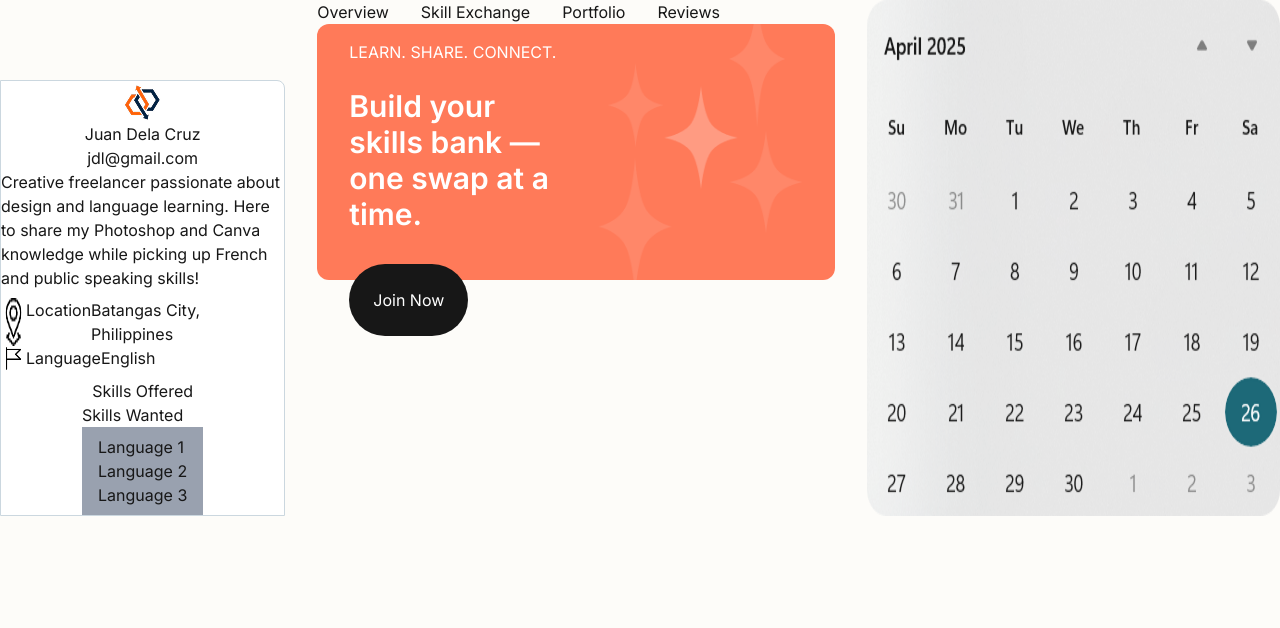
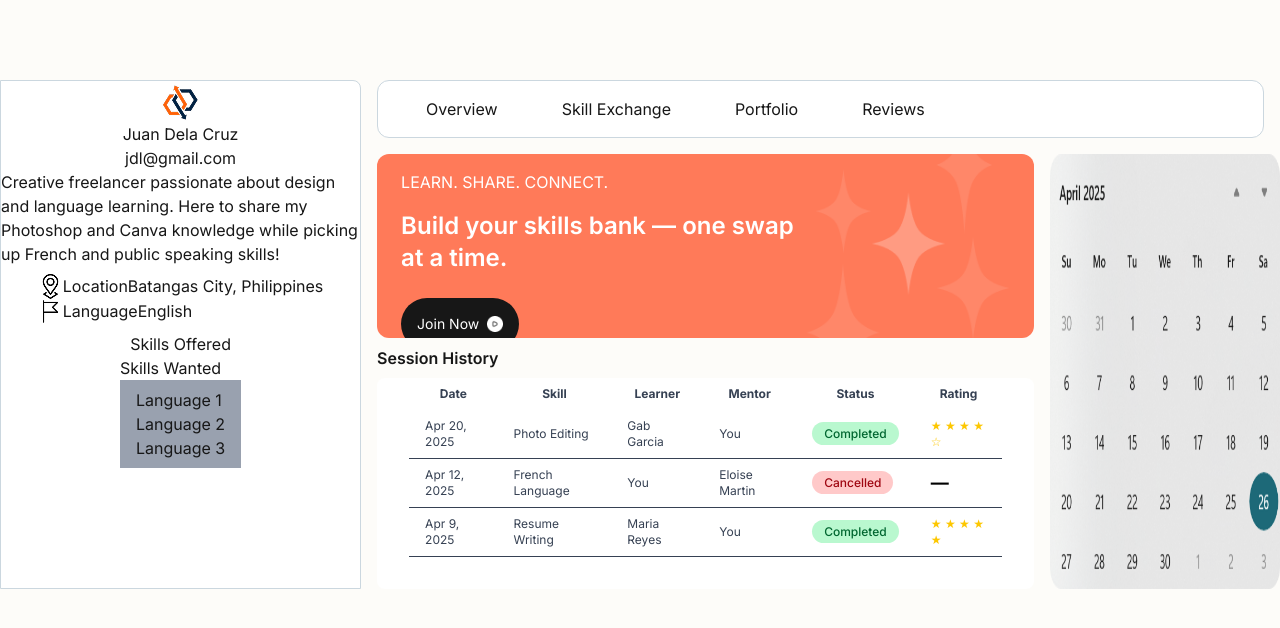
Before and after one commit to JonBabao/SWAP-Skills-Without-A-Price, a Next.js app: page /dashboard/home in a window 1280 px wide. Shown: the top 628 px of the page. Built offline with nearby package versions, Linux system fonts and the light colour scheme.

Commit message:
Update UI for Home.tsx

```diff
--- a/src/app/components/Home.tsx
+++ b/src/app/components/Home.tsx
@@ -6,11 +6,12 @@ import LocationIcon from '../../../public/images/locationIcon.png'
 import FlagIcon from '../../../public/images/flagIcon.png'
 import dashboardStars from '../../../public/images/dashboardStars.png'
 import placeholder from '../../../public/images/placeholderCalendar.png'
+import homeJoinButton from '../../../public/images/homeJoinButton.png'
 
 const Home: React.FC = () => {
     return(
         <div className="flex flex-row">
-            <section className="flex flex-col w-128 mt-20 rounded-tr-lg items-center bg-[#ffffff] border-[#CBD7DF] border-1">
+            <section className="flex flex-col w-118 mt-20 rounded-tr-lg items-center bg-[#ffffff] border-[#CBD7DF] border-1">
                 <img src={Image.src}
                     alt="Image"
                 />
@@ -45,37 +46,109 @@ const Home: React.FC = () => {
                     </div>
                 </div>
             </section>
-            <section className="flex flex-col mx-8">
-                <section>
-                    <div className="flex flex-row gap-8">
-                        <a>Overview</a>
+
+            <div className="flex flex-col">
+                <nav className="flex flex-row gap-16 bg-white p-4 border-[#CBD7DF] border-1 rounded-xl mx-4 mt-20 mb-4">
+                    <a className="ml-8">Overview</a>
                     <a>Skill Exchange</a>
                     <a>Portfolio</a>
                     <a>Reviews</a>
-                    </div>
-                </section>
-                <section>
-                    <div className="swapOrangeBg flex flex-row px-8 py-4 h-64 text-white rounded-xl">
+                </nav>
+                <div className="flex flex-row">
+                    <section className="flex flex-col mx-4">
+
+                        <div className="swapOrangeBg flex flex-row px-6 pt-4 pb-4 h-46 text-white rounded-xl overflow-hidden">
                             <div>
-                            <p className="mb-6">LEARN. SHARE. CONNECT.</p>
-                            <p className="text-white text-3xl font-semibold break-words">Build your skills bank — one swap at a time.</p>
+                                <p className="mb-4">LEARN. SHARE. CONNECT.</p>
+                                <p className="text-white text-2xl font-semibold break-words">Build your skills bank — one swap at a time.</p>
                                 <button
-                                className="mt-8 p-6 rounded-full bg-[#171717]"
+                                    className="cursor-pointer text-sm flex flex-row items-center mt-6 px-4 py-4 rounded-full bg-[#171717]"
                                 >
                                     Join Now
-
+                                    <div className="ml-2 h-4 w-4 flex-shrink-0">
+                                        <img
+                                        src={homeJoinButton.src}
+                                        alt="Join Icon"
+                                        className="h-full w-full object-contain"
+                                        />
+                                    </div>
                                 </button>
                             </div>
                             <img
                                 src={dashboardStars.src}
-                            className="overflow h-72 -mt-8 ml-8"
+                                alt="Stars"
+                                className="h-72 object-contain -mt-14"
                             />
                         </div>
-                </section>
+                        <div className="flex flex-col">
+                            <p className="font-semibold my-2">Session History</p>
+                            <div className="bg-white rounded-lg px-8 pb-8">
+                                <table className="min-w-full text-xs text-left text-gray-700">
+                                    <thead >
+                                        <tr className="text-center">
+                                        <th className="px-4 py-2">Date</th>
+                                        <th className="px-4 py-2">Skill</th>
+                                        <th className="px-4 py-2">Learner</th>
+                                        <th className="px-4 py-2">Mentor</th>
+                                        <th className="px-4 py-2">Status</th>
+                                        <th className="px-4 py-2">Rating</th>
+                                        </tr>
+                                    </thead>
+                                    <tbody className="px-8">
+                                        <tr className="border-b">
+                                            <td className="px-4 py-2">Apr 20, 2025</td>
+                                            <td className="px-4 py-2">Photo Editing</td>
+                                            <td className="px-4 py-2">Gab Garcia</td>
+                                            <td className="px-4 py-2">You</td>
+                                            <td className="px-4 py-2">
+                                                <span className="bg-green-200 text-green-800 text-xs font-medium px-3 py-1 rounded-full">
+                                                Completed
+                                                </span>
+                                            </td>
+                                            <td className="px-4 py-2 text-yellow-400">
+                                                ★ ★ ★ ★ ☆
+                                            </td>
+                                        </tr>
+                                        <tr className="border-b">
+                                        <td className="px-4 py-2">Apr 12, 2025</td>
+                                        <td className="px-4 py-2">French Language</td>
+                                        <td className="px-4 py-2">You</td>
+                                        <td className="px-4 py-2">Eloise Martin</td>
+                                        <td className="px-4 py-2">
+                                            <span className="bg-red-200 text-red-800 text-xs font-medium px-3 py-1 rounded-full">
+                                            Cancelled
+                                            </span>
+                                        </td>
+                                        <td className="px-4 py-2 text-black font-bold text-lg">—</td>
+                                        </tr>
+                                        <tr className="border-b">
+                                        <td className="px-4 py-2">Apr 9, 2025</td>
+                                        <td className="px-4 py-2">Resume Writing</td>
+                                        <td className="px-4 py-2">Maria Reyes</td>
+                                        <td className="px-4 py-2">You</td>
+                                        <td className="px-4 py-2">
+                                            <span className="bg-green-200 text-green-800 text-xs font-medium px-3 py-1 rounded-full">
+                                            Completed
+                                            </span>
+                                        </td>
+                                        <td className="px-4 py-2 text-yellow-400">
+                                            ★ ★ ★ ★ ★
+                                        </td>
+                                        </tr>
+                                    </tbody>
+                                </table>
+                            </div>
+
+                        </div>
                     </section>
                     <img
                         src={placeholder.src}
+                        className="w-1/4"
                     />
+                </div>
+
+
+            </div>
 
         </div>
     );
```
Also changed, not shown: public/images/homeJoinButton.png (added). Lines whose indentation alone changed are shown as unchanged.
